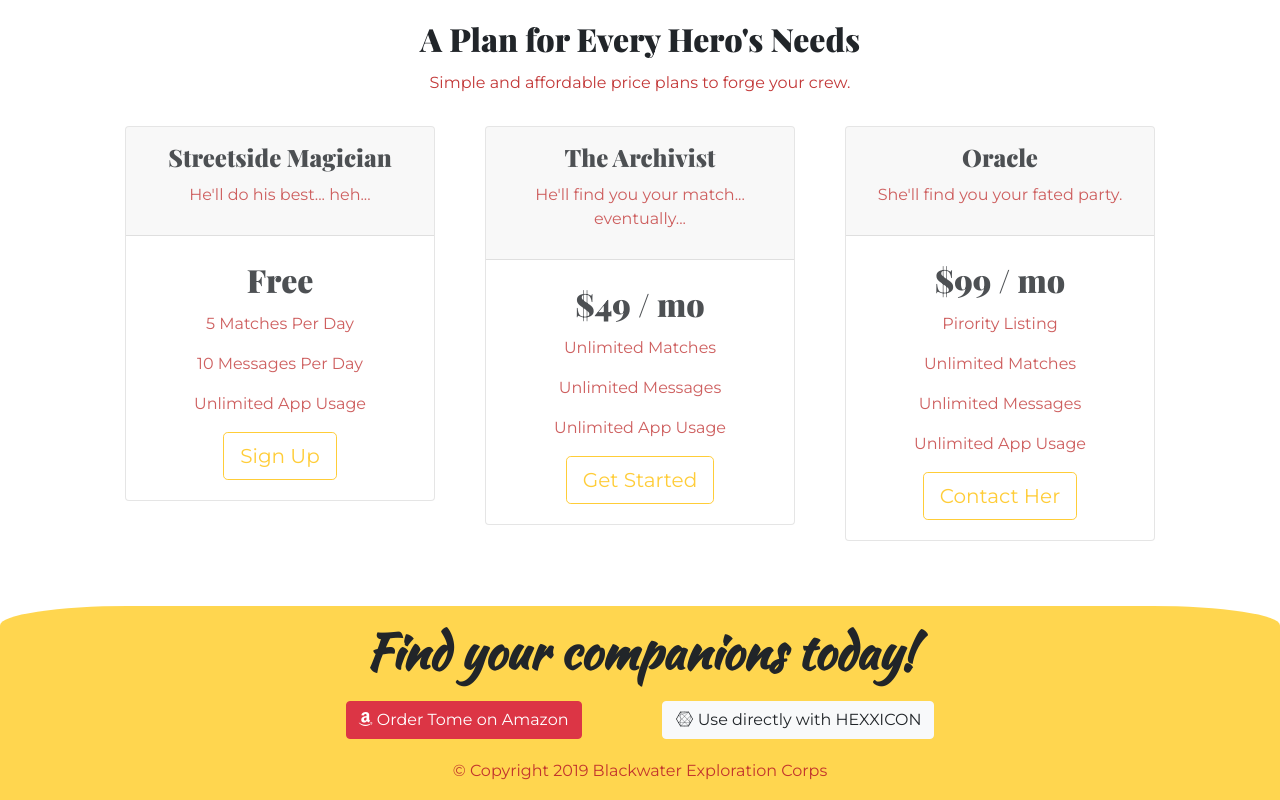
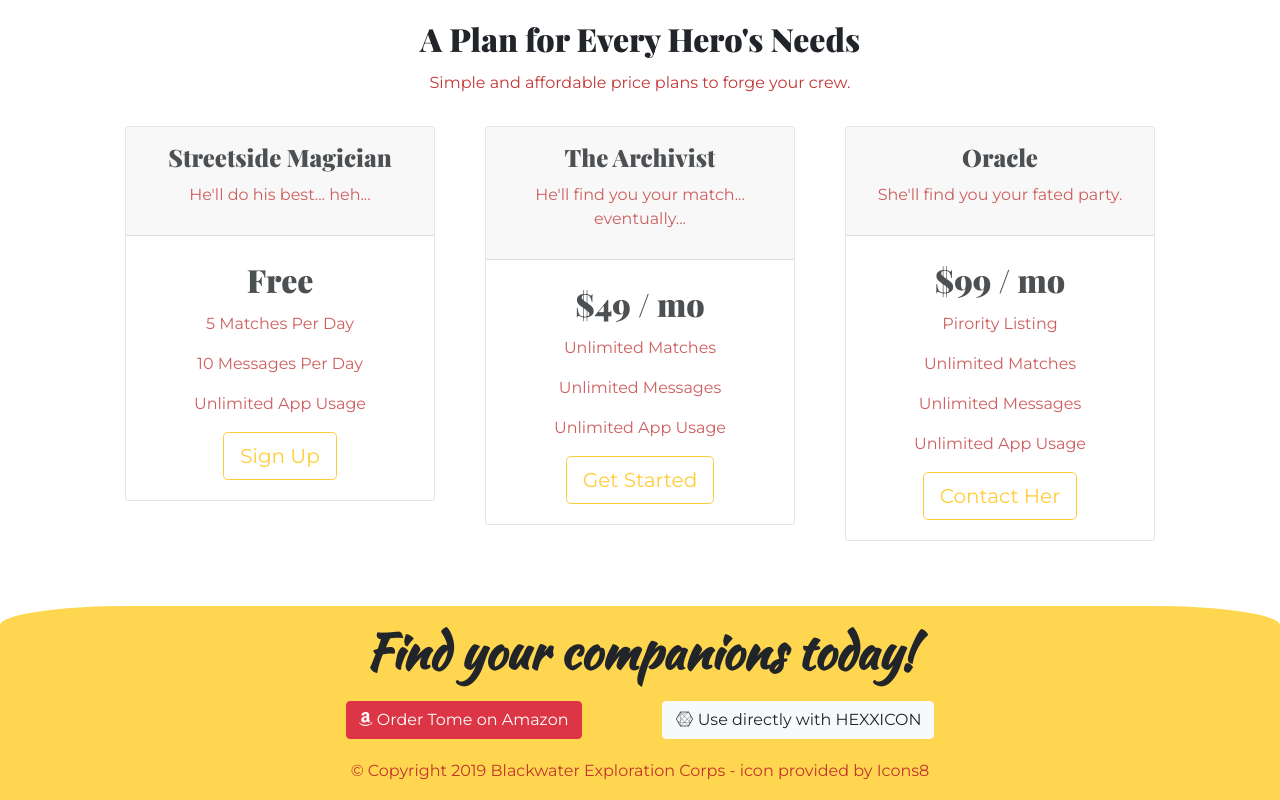
Before and after one commit to THKazi/Blackwater-Exp-Corps, a plain HTML site: page index.html in a window 1280 px wide. Shown: the part 1809-2609 px from the top of the page. Drawn offline with nearby package versions, Linux system fonts and the light colour scheme.

Commit message:
Icon
Icon provided by Icons8

```diff
--- a/index.html
+++ b/index.html
@@ -4,6 +4,7 @@
 <head>
   <meta charset="utf-8">
   <title>Blackwater Exp. Corps</title>
+  <link rel="icon" href="images/icons8-one-ring-500.png">
 
   <!--Style Sheets-->
     <!--Bootstrap-->
@@ -207,7 +208,7 @@
     <button type="button" class="btn btn-danger download-btn"><i class="fab fa-amazon" onclick="button();"></i> Order Tome on Amazon</button>
     <button type="button" class="btn btn-light download-btn"><i class="fab fa-connectdevelop" onclick="button();"></i> Use directly with HEXXICON</button>
     <footer id="footer">
-      <p style="padding-top: 20px;">© Copyright 2019 Blackwater Exploration Corps</p>
+      <p style="padding-top: 20px;">© Copyright 2019 Blackwater Exploration Corps - icon provided by Icons8</p>
     </footer>
 
 </body>
```
Also changed, not shown: images/icons8-one-ring-500.png (added).
